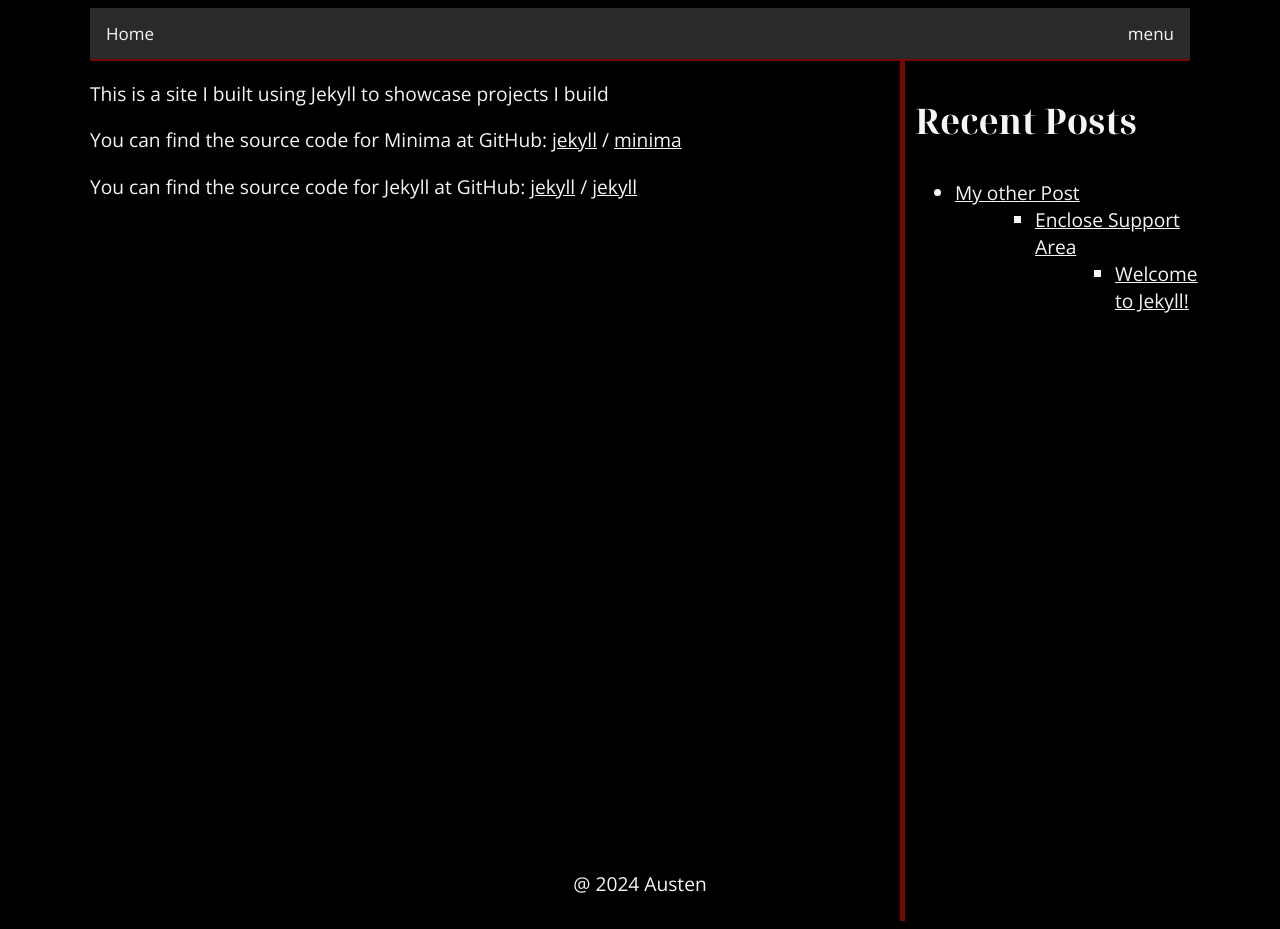
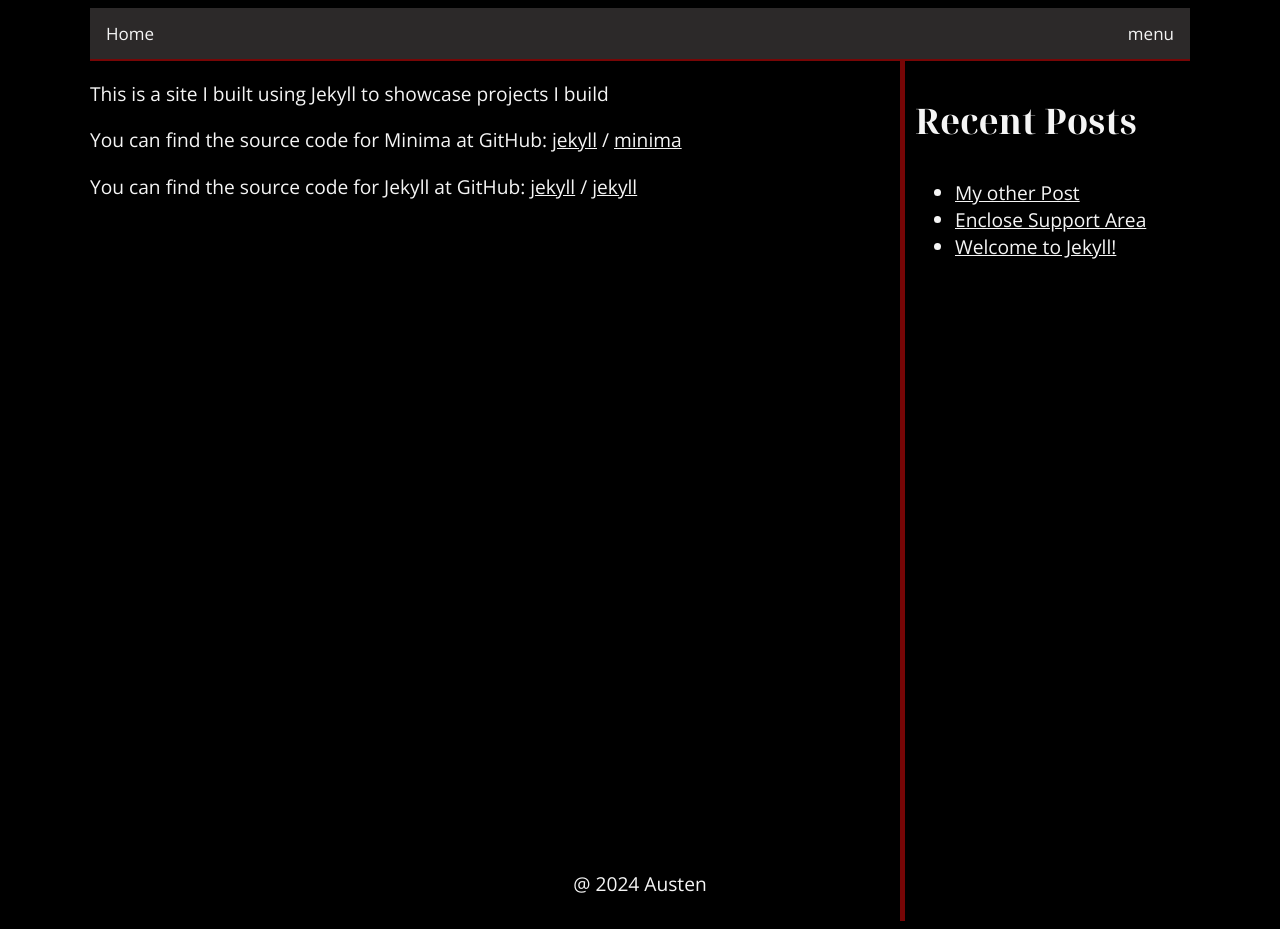
Before and after one commit to AustenMeier/AustenMeier.github., a Jekyll site: the page built from about.markdown, in a window 1280 px wide. Built offline with Jekyll 4.4.1, drawn with Linux system fonts in a browser that asks for light colours.

Commit message:
Update post.html

```diff
--- a/_layouts/post.html
+++ b/_layouts/post.html
@@ -116,11 +116,11 @@ footer{
             </main>
             <aside>
                 <h3>Recent Posts</h3>
+ <ul>
                 {% for post in site.posts reversed %}
+                <li><a href="{{post.url}}">{{post.title}}</a></li>
+                {% endfor %}
  <ul>
-                <li><a href="{{post.url}}">{{post.title}}</a></li>
- <ul>
-                {% endfor %}
             </aside>
             <footer>
                 <p>@ 2024 Austen</p>
```
